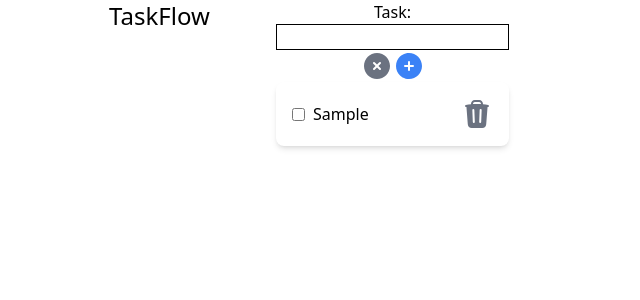
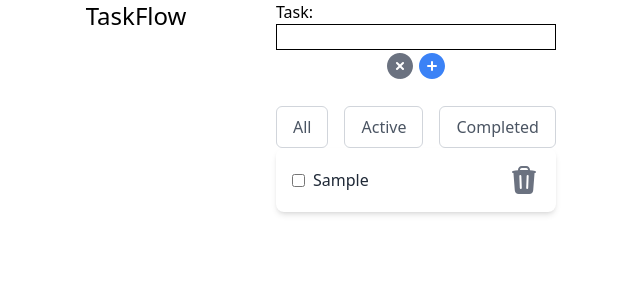
Before and after one commit to Nickolas-Hernandez/task-flow, a Vue app: page / in a window 1280 px wide. Both pictures are taken after typing "Sample" into the empty fields and a click on the button 822 px from the left and 66 px from the top of the page. Shown: the top 300 px of the page, without its empty margins (364-1004 px from the left). Built offline with nearby package versions, Linux system fonts and the light colour scheme.

Commit message:
Add filters

```diff
--- a/src/App.vue
+++ b/src/App.vue
@@ -7,8 +7,7 @@ import { PlusCircleIcon, XCircleIcon, TrashIcon } from '@heroicons/vue/24/solid'
     <h1 class="text-2xl text-center mb-4">TaskFlow</h1>
   </header>
   <main>
-    <div id="todo-board__container" class="text-center">
-      <form @submit.prevent="addTask" class="task-form flex flex-col">
+    <form @submit.prevent="addTask" class="task-form task-form flex flex-col">
       <label for="new-task">Task:</label>
       <input v-model="newTask" name="new-task" type="text" class="border border-black" />
       <div class="task-form__action-buttons flex mx-auto">
@@ -21,11 +20,32 @@ import { PlusCircleIcon, XCircleIcon, TrashIcon } from '@heroicons/vue/24/solid'
         </button>
       </div>
     </form>
+
+    <div class="filters flex justify-start gap-4 mt-6">
+      <button
+        :class="['filters__button', activeFilter === 'all' ? 'active-filter' : '']"
+        @click="setFilter('all')"
+      >
+        All
+      </button>
+      <button
+        :class="['filters__button', activeFilter === 'active' ? 'active-filter' : '']"
+        @click="setFilter('active')"
+      >
+        Active
+      </button>
+      <button
+        :class="['filters__button', activeFilter === 'completed' ? 'active-filter' : '']"
+        @click="setFilter('completed')"
+      >
+        Completed
+      </button>
     </div>
-    <div class="tasks__container">
-      <ul v-if="tasks[0]" class="tasks__list">
+
+    <div class="tasks-list">
+      <ul v-if="tasks[0]" class="tasks-list__list">
         <li
-          v-for="task in tasks"
+          v-for="task in filteredTasks"
           :key="task.id"
           class="bg-white rounded-lg shadow-md p-4 hover:shadow-lg transition mb-4 flex justify-between items-center"
         >
@@ -35,7 +55,16 @@ import { PlusCircleIcon, XCircleIcon, TrashIcon } from '@heroicons/vue/24/solid'
             @change="updateTaskStatus(task.id)"
             class="mr-2"
           />
-          <p class="mr-auto inline">{{ task.text }}</p>
+          <span
+            :class="[
+              'mr-auto',
+              task.completed
+                ? 'line-through text-gray-400 opacity-70 transition-colors duration-200'
+                : 'text-gray-800 transition-colors duration-200',
+            ]"
+          >
+            <p>{{ task.text }}</p>
+          </span>
           <TrashIcon
             @click="deleteTask(task.id)"
             class="w-8 text-gray-500 hover:text-gray-700 transition duration-200"
@@ -55,7 +84,19 @@ export default {
     return {
       newTask: '',
       tasks: [],
+      activeFilter: 'All',
     }
+  },
+  computed: {
+    filteredTasks() {
+      if (this.activeFilter === 'active') {
+        return this.tasks.filter((task) => !task.completed)
+      } else if (this.activeFilter === 'completed') {
+        return this.tasks.filter((task) => task.completed)
+      } else {
+        return this.tasks
+      }
+    },
   },
   methods: {
     addTask() {
@@ -81,15 +122,24 @@ export default {
     },
     deleteTask(id) {
       const selectedTaskIndex = this.tasks.findIndex((task) => task.id === id)
-      console.log('Selected Task Index: ', selectedTaskIndex)
       if (selectedTaskIndex !== -1) {
         this.tasks.splice(selectedTaskIndex, 1)
       }
-      console.log('this.tasks: ', this.tasks)
-
+    },
+    setFilter(option) {
+      console.log('option: ', option)
+      if (this.activeFilter === option) return
+      this.activeFilter = option
     },
   },
 }
 </script>
 
-<style></style>
+<style>
+.filters__button {
+  @apply px-4 py-2 border border-gray-300 rounded-md text-gray-600 hover:text-blue-500 hover:bg-gray-100 transition-colors duration-200 cursor-pointer font-medium;
+}
+.active-filter {
+  @apply text-blue-600 bg-blue-100 border-blue-400 font-semibold;
+}
+</style>
```
Lines whose indentation alone changed are shown as unchanged.
